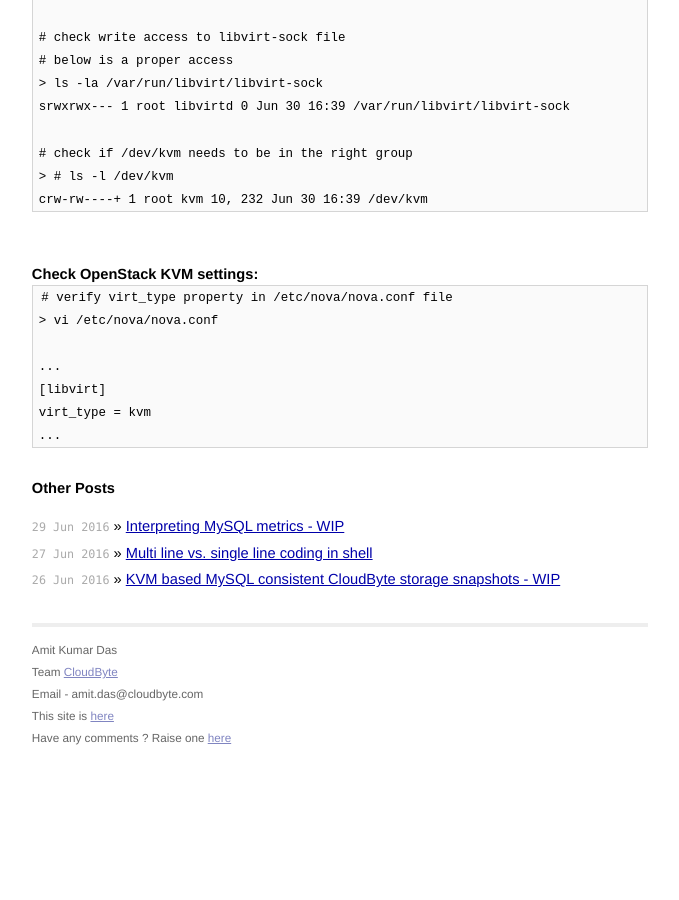
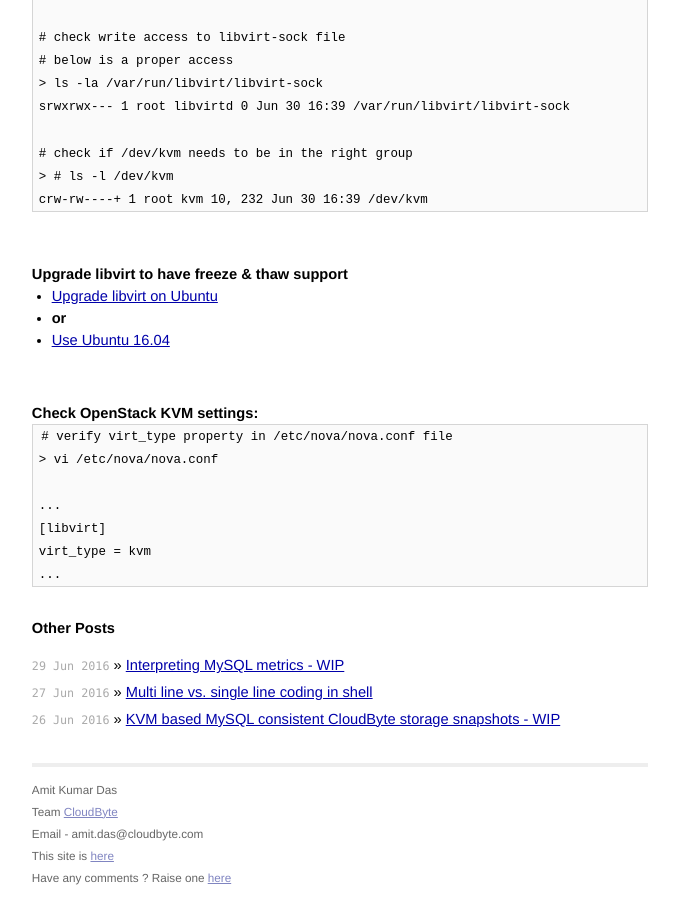
Before and after one commit to AmitKumarDas/amitkumardas.github.io, a Jekyll site: the page built from _posts/2016-04-09-kvm-based-crash-consistent-cloudbyte-storage-snapshots.md, in a window 1280 px wide and 900 px high, scrolled down 2192 px. Shown: the whole window, without its empty margins (300-979 px from the left). Built offline with Jekyll 4.4.1, drawn with Linux system fonts in a browser that asks for light colours; before the commit the page ends 2953 px from its top, so only the background shows below that.

Commit message:
Update 2016-04-09-kvm-based-crash-consistent-cloudbyte-storage-snapshots.md

````diff
--- a/_posts/2016-04-09-kvm-based-crash-consistent-cloudbyte-storage-snapshots.md
+++ b/_posts/2016-04-09-kvm-based-crash-consistent-cloudbyte-storage-snapshots.md
@@ -129,6 +129,14 @@ crw-rw----+ 1 root kvm 10, 232 Jun 30 16:39 /dev/kvm
 
 <br />
 
+### Upgrade libvirt to have freeze & thaw support
+
+- [Upgrade libvirt on Ubuntu](http://nolimitsdesigns.com/game-design/ubuntu-14-04-libvirt-compile-and-install/)
+- __or__
+- [Use Ubuntu 16.04](https://wiki.openstack.org/wiki/LibvirtDistroSupportMatrix)
+
+<br />
+
 ### Check OpenStack KVM settings:
 
 ```
````
